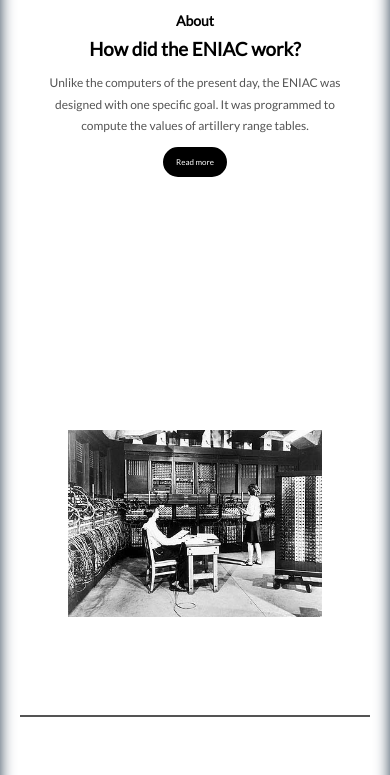
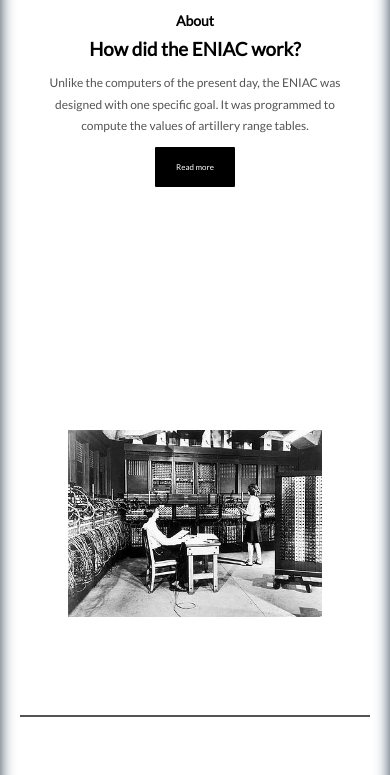
Before and after one commit to Godinhoweverson/PP1_Eniac_First_Computer, a plain HTML site: page index.html in a window 390 px wide. Shown: the part 1147-1922 px from the top of the page. Drawn offline with Linux system fonts and the light colour scheme.

Commit message:
Fix Links do not have descriptive text

```diff
--- a/assets/css/style.css
+++ b/assets/css/style.css
@@ -175,20 +175,20 @@ hr {
 
 
 /*learn more button*/
-.about-button {
+#about-button {
 
     background-color: #000;
     color: #FFFFFF;
-    font-size: 15px;
+    font-size: 12x;
     font-family: 'Lato', sans-serif;
-    border: 5px solid #000;
-    border-radius: 15px;
-    padding: 5px 10px 5px 10px;
+    border-radius: 1px;
+    padding: 0 10px 0 10px;
     margin-top: 20px;
     text-decoration: none;
     cursor: pointer;
     display: inline-block;
     text-align: center;
+    width: 6rem;
 }
 
 
@@ -985,10 +985,11 @@ input[type="submit"] {
 
     }
 
-    .about-button {
-        font-size: 14px;
+    #about-button {
+        font-size: 2rem;
         padding: 3px 8px 3px 8px;
         margin-top: 15px;
+        width: 5rem;
     }
 
     .third-container-image img {
@@ -1208,7 +1209,7 @@ input[type="submit"] {
 
         }
 
-        .about-button {
+        #about-button {
             font-size: 8px;
             margin:10px;
 
--- a/index.html
+++ b/index.html
@@ -66,9 +66,9 @@
             </p>
             <!--Button-->
 
-            <a href="about.html" class="about-button">Read more</a>
-
-
+           <form action="about.html">
+            <input type="submit" value="Read more"  id="about-button"/>
+        </form>
 
         </div>
 
```
